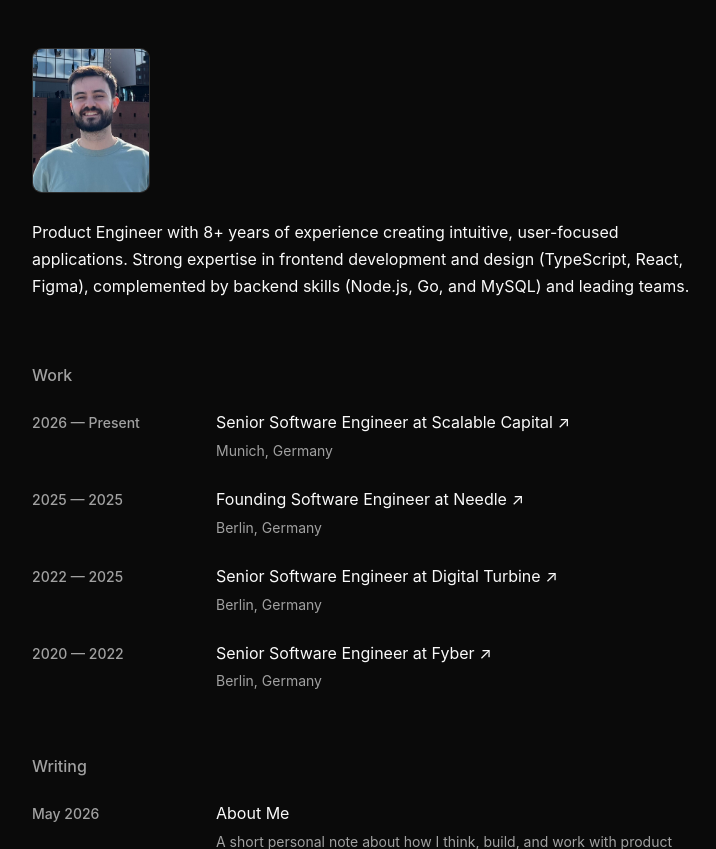
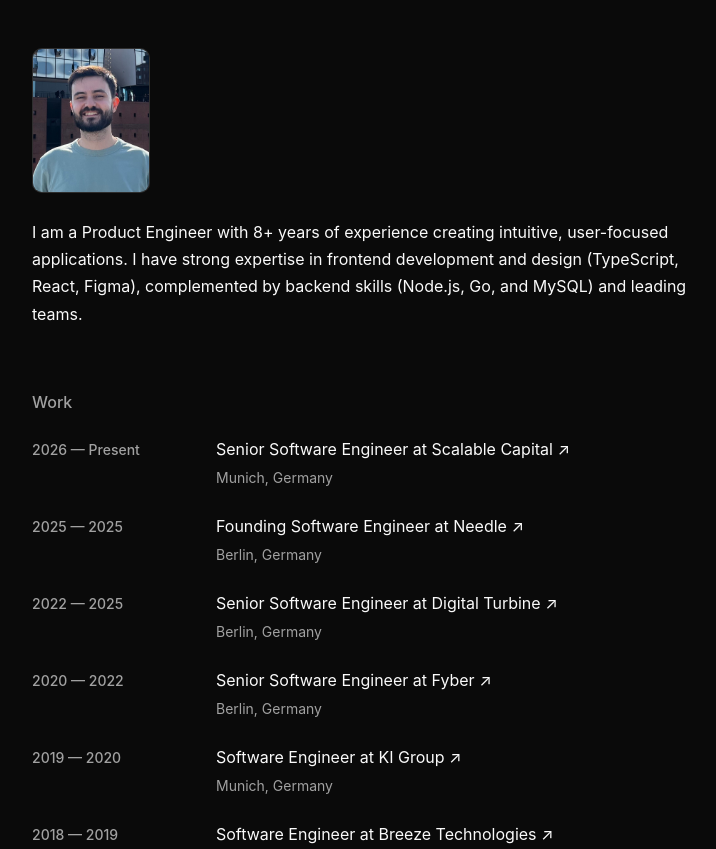
Before and after one commit to bugraaydingoz/bugraaydingoz, an Astro site in the folder apps/bugraaydingoz-web/: page / in a window 1280 px wide. Shown: the part 107-956 px from the top of the page, without its empty margins (268-984 px from the left). Built offline with nearby package versions, Linux system fonts and the light colour scheme; Astro itself is replaced by a stand-in of ours; a web font is replaced by a local one.

Commit message:
(bugraaydingoz-web) Update work section

```diff
--- a/apps/bugraaydingoz-web/src/pages/index.astro
+++ b/apps/bugraaydingoz-web/src/pages/index.astro
@@ -35,6 +35,18 @@ const work = [
         "Berlin, Germany",
         "https://www.digitalturbine.com/fyber/",
     ],
+    [
+        "2019 — 2020",
+        "Software Engineer at KI Group",
+        "Munich, Germany",
+        "https://www.ki-group.com/",
+    ],
+    [
+        "2018 — 2019",
+        "Software Engineer at Breeze Technologies",
+        "Hamburg, Germany",
+        "https://www.breeze-technologies.de/",
+    ],
 ];
 ---
 
@@ -50,14 +62,15 @@ const work = [
                     src="/bugra-aydingoz.jpeg"
                     width="230"
                     height="282"
-                    alt="Buğra Aydıngöz smiling outdoors"
+                    alt="Buğra Aydıngöz portrait"
                 />
             </figure>
             <p>
-                Product Engineer with 8+ years of experience creating intuitive,
-                user-focused applications. Strong expertise in frontend
-                development and design (TypeScript, React, Figma), complemented
-                by backend skills (Node.js, Go, and MySQL) and leading teams.
+                I am a Product Engineer with 8+ years of experience creating
+                intuitive, user-focused applications. I have strong expertise in
+                frontend development and design (TypeScript, React, Figma),
+                complemented by backend skills (Node.js, Go, and MySQL) and
+                leading teams.
             </p>
         </section>
 
```
